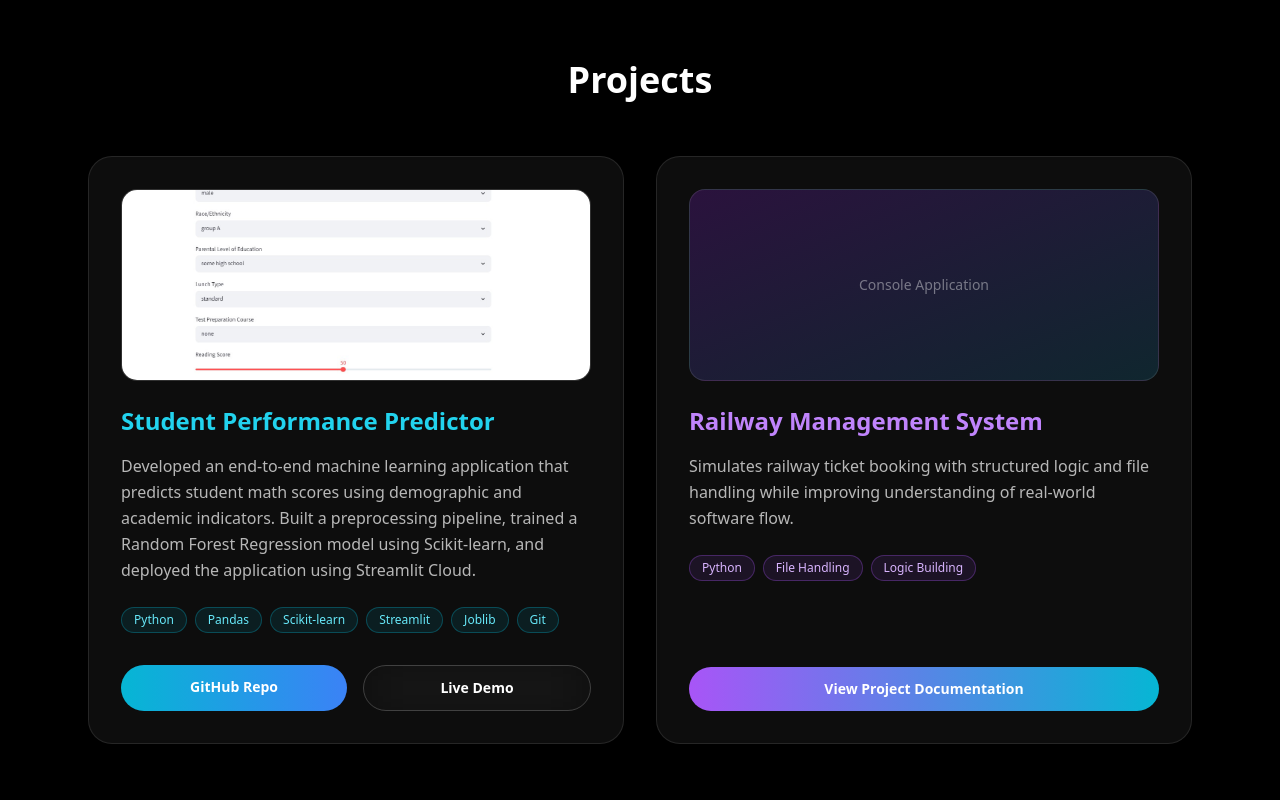
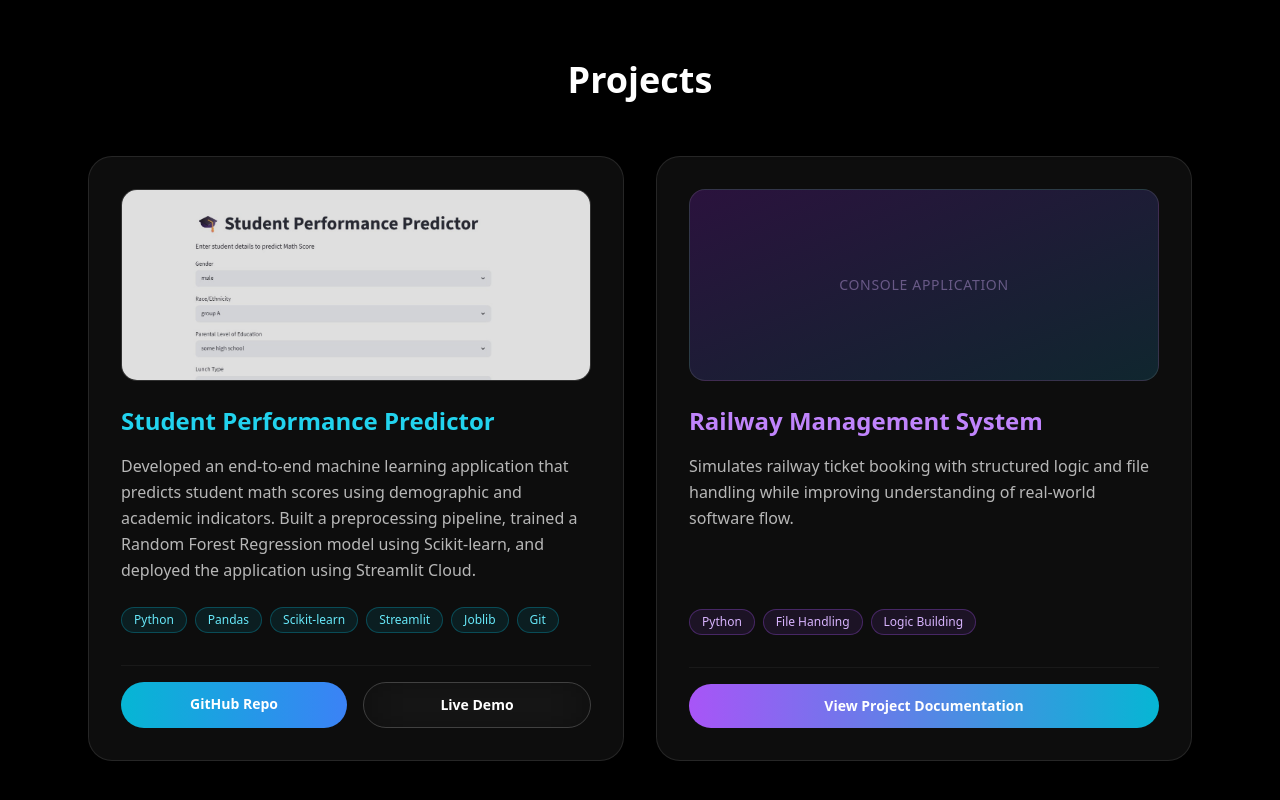
Before and after one commit to suvomsonal2020-rgb/my-portfolio, a React (Vite) app: page / in a window 1280 px wide. Shown: the part 1659-2459 px from the top of the page. Built offline with nearby package versions, Linux system fonts and the light colour scheme.

Commit message:
redefining dimension of the previous uploaded image

```diff
--- a/src/App.jsx
+++ b/src/App.jsx
@@ -160,20 +160,21 @@ export default function Portfolio() {
           Projects
         </h2>
 
-        <div className="grid grid-cols-1 md:grid-cols-2 gap-8">
+        <div className="grid grid-cols-1 md:grid-cols-2 gap-8 items-stretch">
           {/* Project 1: Student Performance Predictor */}
           <motion.div
             whileHover={{ scale: 1.02, y: -5 }}
-            className="border border-white/10 bg-white/5 backdrop-blur-xl p-8 rounded-3xl hover:shadow-[0_0_40px_rgba(34,211,238,0.25)] transition duration-500 flex flex-col justify-between"
+            className="h-full border border-white/10 bg-white/5 backdrop-blur-xl p-8 rounded-3xl hover:shadow-[0_0_40px_rgba(34,211,238,0.25)] transition duration-500 flex flex-col justify-between"
           >
-            <div>
-              <div className="w-full h-48 rounded-2xl overflow-hidden mb-6 bg-white/5 border border-white/10 flex items-center justify-center">
+            <div className="flex-1 flex flex-col">
+              {/* Image Container with subtle dark overlay to blend white screenshots */}
+              <div className="w-full h-48 rounded-2xl overflow-hidden mb-6 bg-white/5 border border-white/10 relative group">
+                <div className="absolute inset-0 bg-black/10 group-hover:bg-transparent transition duration-300 pointer-events-none z-10"></div>
                 <img
                   src="/student-performance.jpg"
                   alt="Student Performance Predictor"
-                  className="w-full h-full object-cover"
+                  className="w-full h-full object-cover object-top filter brightness-[0.95] contrast-[1.05]"
                   onError={(e) => {
-                    // Fallback background color if image isn't placed in public/ folder yet
                     e.target.style.display = 'none';
                   }}
                 />
@@ -183,7 +184,7 @@ export default function Portfolio() {
                 Student Performance Predictor
               </h3>
 
-              <p className="opacity-70 mt-4 text-base leading-relaxed">
+              <p className="opacity-70 mt-4 text-base leading-relaxed flex-1">
                 Developed an end-to-end machine learning application that predicts student math scores using demographic and academic indicators. Built a preprocessing pipeline, trained a Random Forest Regression model using Scikit-learn, and deployed the application using Streamlit Cloud.
               </p>
 
@@ -196,9 +197,9 @@ export default function Portfolio() {
               </div>
             </div>
 
-            <div className="flex gap-4 mt-8">
+            <div className="flex gap-4 mt-8 pt-4 border-t border-white/5">
               <a
-                href="https://github.com/suvomsonal2020-rgb/StudentPerformancePredictor"
+                href="https://github.com/suvomsonal2020-rgb/my-portfolio"
                 target="_blank"
                 rel="noopener noreferrer"
                 className="flex-1 text-center px-4 py-3 rounded-full bg-gradient-to-r from-cyan-500 to-blue-500 font-semibold text-sm hover:scale-105 transition duration-300"
@@ -219,18 +220,18 @@ export default function Portfolio() {
           {/* Project 2: Railway Management System */}
           <motion.div
             whileHover={{ scale: 1.02, y: -5 }}
-            className="border border-white/10 bg-white/5 backdrop-blur-xl p-8 rounded-3xl hover:shadow-[0_0_40px_rgba(168,85,247,0.25)] transition duration-500 flex flex-col justify-between"
+            className="h-full border border-white/10 bg-white/5 backdrop-blur-xl p-8 rounded-3xl hover:shadow-[0_0_40px_rgba(168,85,247,0.25)] transition duration-500 flex flex-col justify-between"
           >
-            <div>
+            <div className="flex-1 flex flex-col">
               <div className="w-full h-48 rounded-2xl overflow-hidden mb-6 bg-gradient-to-br from-purple-900/40 to-cyan-900/40 border border-white/10 flex items-center justify-center">
-                <span className="text-sm opacity-40">Console Application</span>
+                <span className="text-sm font-medium tracking-wider uppercase opacity-40 text-purple-300">Console Application</span>
               </div>
 
               <h3 className="text-2xl font-bold text-purple-400">
                 Railway Management System
               </h3>
 
-              <p className="opacity-70 mt-4 text-base leading-relaxed">
+              <p className="opacity-70 mt-4 text-base leading-relaxed flex-1">
                 Simulates railway ticket booking with structured logic and file handling while improving understanding of real-world software flow.
               </p>
 
@@ -243,12 +244,12 @@ export default function Portfolio() {
               </div>
             </div>
 
-            <div className="mt-8">
+            <div className="mt-8 pt-4 border-t border-white/5">
               <a
                 href="https://docs.google.com/document/d/19TAvniUwonVTeIZQRWYM_kSZZm5YXsdp44GdsrgbUjs/edit?usp=sharing"
                 target="_blank"
                 rel="noopener noreferrer"
-                className="block text-center px-6 py-3 rounded-full bg-gradient-to-r from-purple-500 to-cyan-500 font-semibold text-sm hover:scale-105 transition duration-300"
+                className="block w-full text-center px-6 py-3 rounded-full bg-gradient-to-r from-purple-500 to-cyan-500 font-semibold text-sm hover:scale-105 transition duration-300"
               >
                 View Project Documentation
               </a>
```
